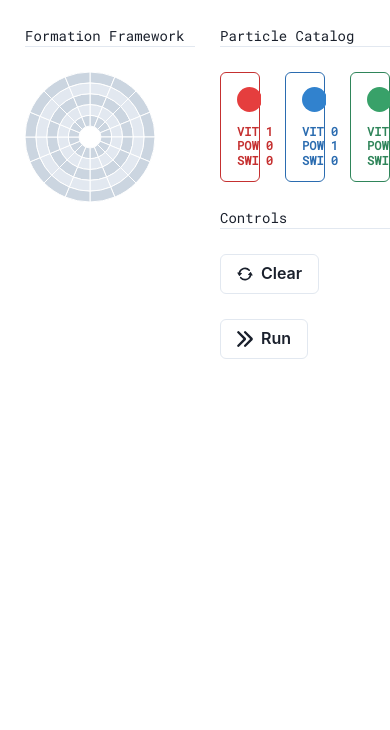
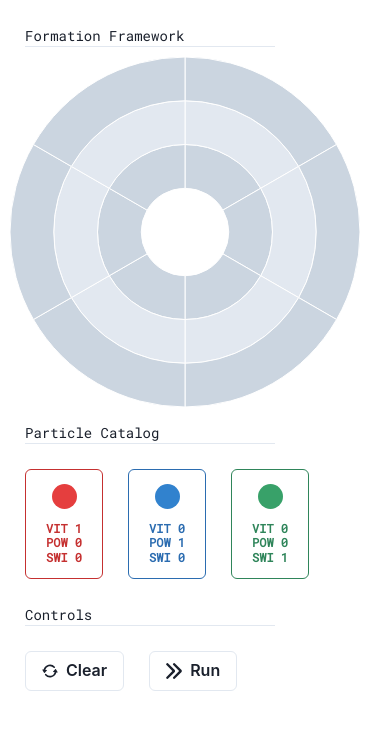
Before and after one commit to KoJoVe/atomgame, a React (Create React App) app: page / in a window 390 px wide. Shown: the top 730 px of the page. Built offline with nearby package versions, Linux system fonts and the light colour scheme.

Commit message:
All basic particles working and being implement responsiveness

```diff
--- a/src/components/board.tsx
+++ b/src/components/board.tsx
@@ -1,7 +1,5 @@
 import React, { FunctionComponent } from "react";
 import { Box, Icon, Text, theme, Tooltip } from "@chakra-ui/react";
-
-import { useWindowDimensions } from "../hooks/window";
 
 import { generateParticleColor } from "../generators/particle";
 
@@ -23,10 +21,9 @@ export interface BoardProps {
 }
 
 export const Board: FunctionComponent<BoardProps> = (props) => {
-  const { width } = useWindowDimensions();
-
-  const radius = width/6;
-  const padding = 25;
+  const width = (props as any).w || 0;
+  const padding = 10;
+  const radius = width/2 - (2*padding);
 
   const getBoardStyle = () => {
     return {
@@ -52,7 +49,7 @@ export const Board: FunctionComponent<BoardProps> = (props) => {
     }
 
     const angle = 360/props.cells.length;
-    const r = radius;
+    const r = radius || 0;
     let cells: any[][] = [];
 
     for (let i = 0; i < props.cells.length; i++) {
@@ -153,17 +150,22 @@ export const Board: FunctionComponent<BoardProps> = (props) => {
               cursor={`pointer`}
               left={`${polarToCartesian(radius, radius, cell.radius, cell.rotation).x}px`}
               top={`${polarToCartesian(radius, radius, cell.radius, cell.rotation).y}px`}
-              transform={`translate(-50%, -50%) rotate(${0}deg)`}
+              transform={`translate(-50%, -50%)`}
 
               onClick={() => props.onClickCell(cell)}
               onMouseEnter={() => props.onEnterCell(cell) }
               onMouseLeave={() => props.onLeaveCell(cell) }
             >
-              {`${
-                cell.particle.vitality +
-                cell.particle.power +
-                Math.abs(cell.particle.swiftness)
-              }`}
+              <Text fontSize={14} textAlign={`center`}>
+                {`${
+                  cell.particle.vitality +
+                  cell.particle.power +
+                  Math.abs(cell.particle.swiftness)
+                }`}
+              </Text>
+              {/* <Text fontSize={6}>
+                { `${cell.particle.vitality}/${cell.particle.power}/${Math.abs(cell.particle.swiftness)}` }
+              </Text> */}
             </Box>
           }))
         }
--- a/src/components/section.tsx
+++ b/src/components/section.tsx
@@ -1,29 +1,40 @@
 import React, { FunctionComponent, ReactNode } from "react";
-import { Box, theme } from "@chakra-ui/react";
+import { Box, theme, useBreakpointValue } from "@chakra-ui/react";
 
 import { useWindowDimensions } from "../hooks/window";
 
 export interface SectionProps {
+  title?: string;
   children?: ReactNode;
 };
 
 export const Section: FunctionComponent<SectionProps> = (props) => {
-  const { height } = useWindowDimensions();
+  const { width, height } = useWindowDimensions();
+
+  const w = useBreakpointValue({ base: `100%`, sm: `100%`, md: `50%` }) || 0;
+  const h = useBreakpointValue({ base: `auto`, sm: `auto`, md: `${height}` }) || 0;
+
+  const widthPx = useBreakpointValue({ base: width, sm: width, md: width/2 }) || 0;
 
   const getSectionStyle = () => {
     return {
       position: `relative` as any,
       float: `left` as any,
-      width: '50%',
-      height: height,
       border: `0px solid ${theme.colors.gray[500]}`,
       borderRadius: "10px"
     }
   }
 
+  const childrenWithProps = React.Children.map(props.children, child => {
+    if (React.isValidElement(child)) {
+      return React.cloneElement(child, { w: widthPx });
+    }
+    return child;
+  });
+
   return (
-    <Box { ...getSectionStyle() }>
-      {props.children}
+    <Box { ...getSectionStyle() } w={w} h={h}>
+      {childrenWithProps}
     </Box>
   );
 }
--- a/src/constants.ts
+++ b/src/constants.ts
@@ -1,3 +1,2 @@
-export const LEVELS = 6;
-export const COLUMNS = 16;
-export const WAIT = 420;
+export const LEVELS = 4;
+export const COLUMNS = 6;
--- a/src/generators/phase.ts
+++ b/src/generators/phase.ts
@@ -91,10 +91,11 @@ export const generateBluePhase = (game: GameState): PhaseAction[] => {
 
   let phaseActions: PhaseAction[] = [];
 
-  const generatePhaseAction = (target: Cell, current: Cell, powerDif: number, followUp?: Cell): PhaseAction => {
+  const generatePhaseAction = (target: Cell, current: Cell, power: number, followUp?: Cell): PhaseAction => {
     const color = current.particle!.power >= target.particle!.power ?
       generateParticleColor(target.particle!) : generateParticleColor(current.particle!);
     const property = particleColorMap[color];
+    const amount = Math.abs(target.particle![property]) - power > 0 ? power : Math.abs(target.particle![property]);
 
     const extraStep: PhaseStep | undefined = followUp && (
       followUp.particle ?
@@ -104,7 +105,7 @@ export const generateBluePhase = (game: GameState): PhaseAction[] => {
           sector: followUp.sector,
           level: followUp.level,
           property: property,
-          amount: followUp.particle[property] + (followUp.particle[property] < 0 ? -powerDif : powerDif)
+          amount: followUp.particle[property] + (followUp.particle[property] < 0 ? -amount : amount)
         }
       } :
       {
@@ -114,7 +115,7 @@ export const generateBluePhase = (game: GameState): PhaseAction[] => {
           level: followUp.level,
           particle: {
             ...generateEmptyParticle(),
-            [property]: target.particle![property] < 0 ? -powerDif : powerDif
+            [property]: target.particle![property] < 0 ? -amount : amount
           }
         }
       }
@@ -126,8 +127,10 @@ export const generateBluePhase = (game: GameState): PhaseAction[] => {
         payload: {
           sector: target.sector,
           level: target.level,
-          property: particleColorMap[color],
-          amount: target.particle![particleColorMap[color]] + (target.particle![property] < 0 ? powerDif : -powerDif)
+          property: property,
+          amount: target.particle![property] > 0 ?
+            target.particle![property] - amount :
+            target.particle![property] + amount
         }
       }
     ]
@@ -146,36 +149,26 @@ export const generateBluePhase = (game: GameState): PhaseAction[] => {
     }
   }
 
+  const power = current.particle!.power;
+
   if (aboveCell && aboveCell.particle) {
-    const powerDif = current.particle!.power - aboveCell.particle!.power;
     const followUp = game.board.cells[aboveCell.sector][aboveCell.level + 1];
-    if (powerDif !== 0) {
-      phaseActions.push(generatePhaseAction(aboveCell, current!, powerDif, followUp));
-    }
+    phaseActions.push(generatePhaseAction(aboveCell, current!, power, followUp));
   }
 
   if (belowCell && belowCell.particle) {
-    const powerDif = current.particle!.power - belowCell.particle!.power;
     const followUp = game.board.cells[belowCell.sector][belowCell.level - 1];
-    if (powerDif !== 0) {
-      phaseActions.push(generatePhaseAction(belowCell, current!, powerDif, followUp));
-    }
+    phaseActions.push(generatePhaseAction(belowCell, current!, power, followUp));
   }
 
   if (leftCell && leftCell.particle) {
-    const powerDif = current.particle!.power - leftCell.particle!.power;
     const followUp = leftCell.sector === 0 ? game.board.cells[columns][leftCell.level] : game.board.cells[leftCell.sector - 1][leftCell.level];
-    if (powerDif !== 0) {
-      phaseActions.push(generatePhaseAction(leftCell, current!, powerDif, followUp));
-    }
+    phaseActions.push(generatePhaseAction(leftCell, current!, power, followUp));
   }
 
   if (rightCell && rightCell.particle) {
-    const powerDif = current.particle!.power - rightCell.particle!.power;
     const followUp = rightCell.sector === columns ? game.board.cells[0][rightCell.level] : game.board.cells[rightCell.sector + 1][rightCell.level];
-    if (powerDif !== 0) {
-      phaseActions.push(generatePhaseAction(rightCell, current!, powerDif, followUp));
-    }
+    phaseActions.push(generatePhaseAction(rightCell, current!, power, followUp));
   }
 
   return phaseActions;
--- a/src/slices/round.ts
+++ b/src/slices/round.ts
@@ -13,8 +13,6 @@ import { PhaseAction } from '../types/phase';
 import { GameDispatch, GameState } from '../store';
 
 import { reloadCells, setupCells } from './board';
-
-import { WAIT } from '../constants';
 
 export const roundSlice = createSlice({
   name: "round",
@@ -67,7 +65,7 @@ export const runPhaseAction = async (phaseAction: PhaseAction, dispatch: GameDis
   for (let i = 0; i < phaseAction.steps.length; i++) {
     dispatch(phaseActions[phaseAction.steps[i].action](phaseAction.steps[i].payload));
     dispatch(reloadCells());
-    await sleep(WAIT);
+    await sleep(200);
   }
 
   const game = getState();
@@ -116,7 +114,7 @@ export const loadPhase = () => async (dispatch: GameDispatch, getState: () => Ga
   const autorun = phaseActions.filter(a => !a.target);
 
   if (autorun.length) {
-    await sleep(WAIT);
+    await sleep(300);
   }
 
   for (let i = 0; i < autorun.length; i++) {
@@ -134,7 +132,7 @@ export const loadPhase = () => async (dispatch: GameDispatch, getState: () => Ga
       .find(cell => cell.particle?.id === updatedRoundGame.round.current);
 
     if (!!current && autorun.length < 1) {
-      await sleep(WAIT);
+      await sleep(100);
     }
 
     dispatch(nextPhase());
```
